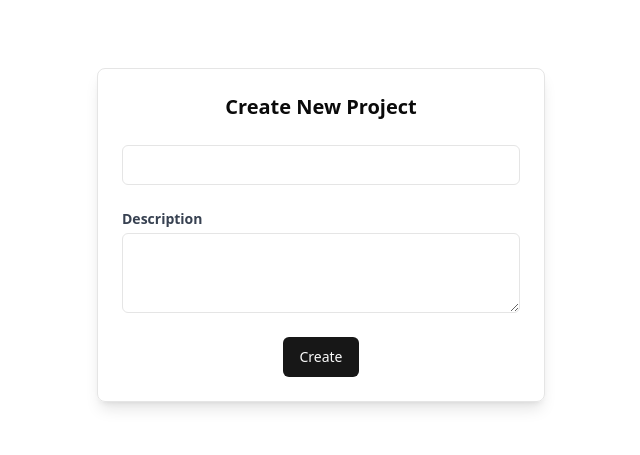
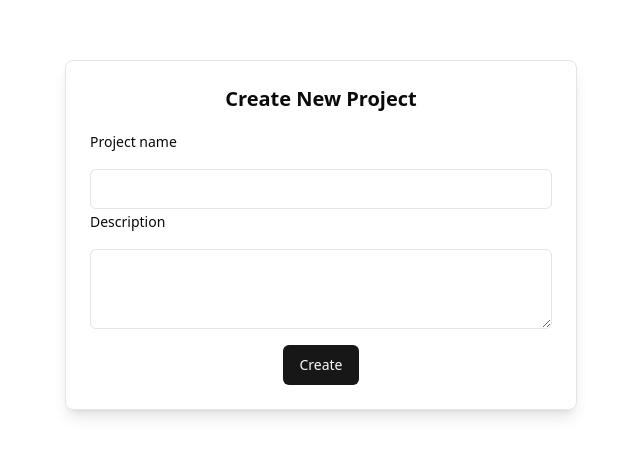
Before and after one commit to tlebeitsuk/hoster, a Next.js app: page /projects/new in a window 1280 px wide. Shown: the part 165-620 px from the top of the page, without its empty margins (319-959 px from the left). Built offline with nearby package versions, Linux system fonts and the light colour scheme.

Commit message:
missing label

```diff
--- a/package.json
+++ b/package.json
@@ -16,6 +16,7 @@
     "@radix-ui/react-collapsible": "^1.1.1",
     "@radix-ui/react-dialog": "^1.1.2",
     "@radix-ui/react-dropdown-menu": "^2.1.2",
+    "@radix-ui/react-label": "^2.1.0",
     "@radix-ui/react-separator": "^1.1.0",
     "@radix-ui/react-slot": "^1.1.0",
     "@radix-ui/react-tooltip": "^1.1.3",
--- a/src/app/projects/new/page.tsx
+++ b/src/app/projects/new/page.tsx
@@ -1,16 +1,17 @@
 import { Input } from "@/components/ui/input"
 import { Textarea } from "@/components/ui/textarea"
 import { Button } from "@/components/ui/button"
+import { Label } from "@/components/ui/label"
 
 export default function Page() {
     return (
         <div className="flex items-center justify-center h-screen">
-            <div className="border font-bold p-6 rounded-lg shadow-lg space-y-6 w-full max-w-md">
+            <div className="border font-bold p-6 rounded-lg shadow-lg space-y-4 w-full max-w-lg">
                 <h2 className="text-xl font-semibold text-center mb-4">Create New Project</h2>
-
-                <Input label="Project name" />
-
-                <Textarea label="Description" />
+                <Label htmlFor="input">Project name</Label>
+                <Input />
+                <Label htmlFor="textArea">Description</Label>
+                <Textarea  />
                 <div className="flex justify-center">
                     <Button className="w-auto mx-auto">Create</Button>
                 </div>
--- /dev/null
+++ b/src/components/ui/label.tsx
@@ -0,0 +1,26 @@
+"use client"
+
+import * as React from "react"
+import * as LabelPrimitive from "@radix-ui/react-label"
+import { cva, type VariantProps } from "class-variance-authority"
+
+import { cn } from "@/lib/utils"
+
+const labelVariants = cva(
+  "text-sm font-medium leading-none peer-disabled:cursor-not-allowed peer-disabled:opacity-70"
+)
+
+const Label = React.forwardRef<
+  React.ElementRef<typeof LabelPrimitive.Root>,
+  React.ComponentPropsWithoutRef<typeof LabelPrimitive.Root> &
+    VariantProps<typeof labelVariants>
+>(({ className, ...props }, ref) => (
+  <LabelPrimitive.Root
+    ref={ref}
+    className={cn(labelVariants(), className)}
+    {...props}
+  />
+))
+Label.displayName = LabelPrimitive.Root.displayName
+
+export { Label }
```
Also changed, not shown: 1 other file (tests, documents, lock files or other folders).
